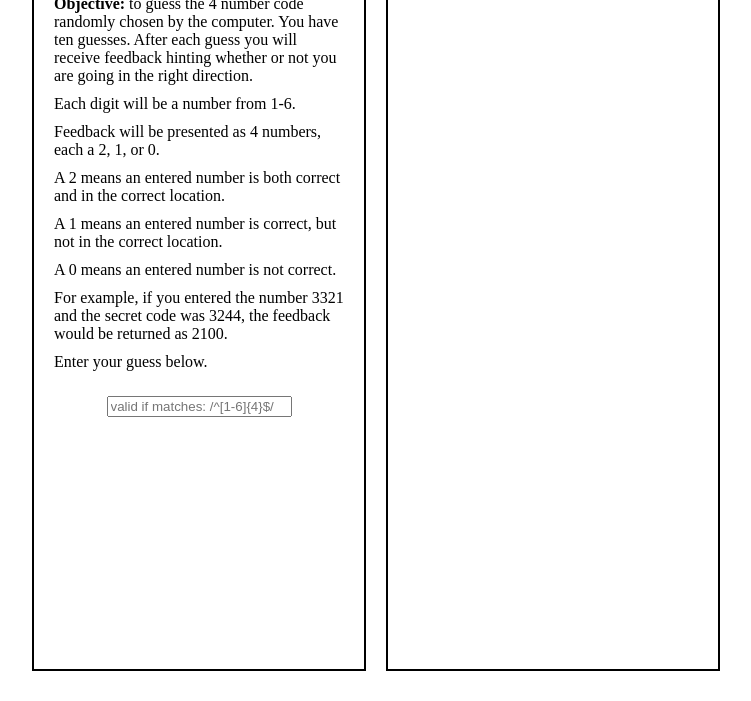
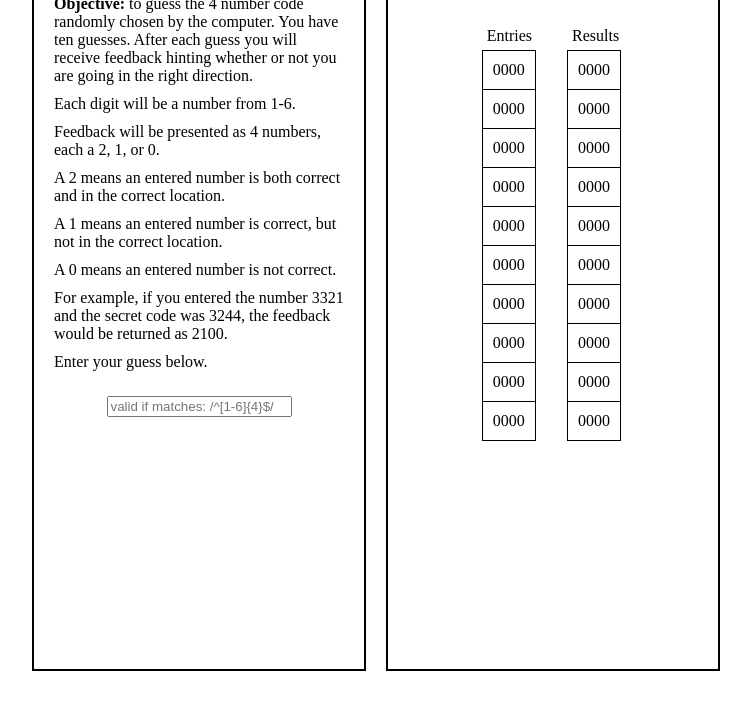
Before and after one commit to Axolotl/mastermind-app, a React app: page / in a window 1280 px wide. Shown: the part 99-800 px from the top of the page, without its empty margins (264-1015 px from the left). Built offline with nearby package versions, Linux system fonts and the light colour scheme.

Commit message:
game template now dynamically rendered

```diff
--- a/src/components/Game.js
+++ b/src/components/Game.js
@@ -1,10 +1,63 @@
 import React from 'react';
 
 class Game extends React.Component {
+  constructor() {
+    super();
+    this.state = {
+      entries: [],
+      results: [],
+    };
+  }
+  componentDidMount() {
+    for (let i=0; i<10; i++) {
+      this.state.entries['entry'+i] = '0000';
+      this.state.results['result'+i] = '0000';
+      this.setState({
+        entries: this.state.entries,
+        results: this.state.results,
+      })
+    };
+  }
   render() {
     return (
       <div id='game-column' className='column'>
-        <p>game column</p>
+        <h2 id='game-title'>Can you guess the secret code?</h2>
+        <div id='game-table'>
+
+          <div className='table-column'>
+            <p className='table-column-title'>
+              Entries
+            </p>
+            <table>
+              <tbody>
+                {Object.keys(this.state.entries).map((key) => {
+                  return (
+                    <tr key={key}>
+                      <td>{this.state.entries[key]}</td>
+                    </tr>
+                  )
+                })}
+              </tbody>
+            </table>
+          </div>
+
+          <div className='table-column'>
+            <p className='table-column-title'>
+              Results
+            </p>
+            <table>
+              <tbody>
+                {Object.keys(this.state.results).map((key) => {
+                  return (
+                    <tr key={key}>
+                      <td>{this.state.results[key]}</td>
+                    </tr>
+                  )
+                })}
+              </tbody>
+            </table>
+          </div>
+        </div>
       </div>
     )
   }
--- a/src/index.css
+++ b/src/index.css
@@ -1,3 +1,5 @@
+/* Styles for App.js */
+
 body {
   padding: 0;
   margin: 0;
@@ -26,6 +28,8 @@ html, body, #app, #app-container {
   border-width: 2px;
 }
 
+/* Styles for Control.js */
+
 #control-title {
   margin: 0px;
 }
@@ -43,3 +47,39 @@ html, body, #app, #app-container {
   margin: 0px;
   color: #cc0000;
 }
+
+.attempt {
+  height: 20px;
+  width: 20px;
+  border-style: solid;
+}
+
+/* Styles for Game.js */
+
+#game-title {
+  margin: 0px;
+}
+
+table {
+  border-collapse: collapse;
+}
+
+td {
+  border-style: solid;
+  border-width: 1px;
+  padding: 10px;
+}
+
+#game-table {
+  display: flex;
+  flex-direction: row;
+  justify-content: center;
+}
+
+.table-column {
+  margin: 20px 15px;
+}
+
+.table-column-title {
+  margin: 5px;
+}
```
